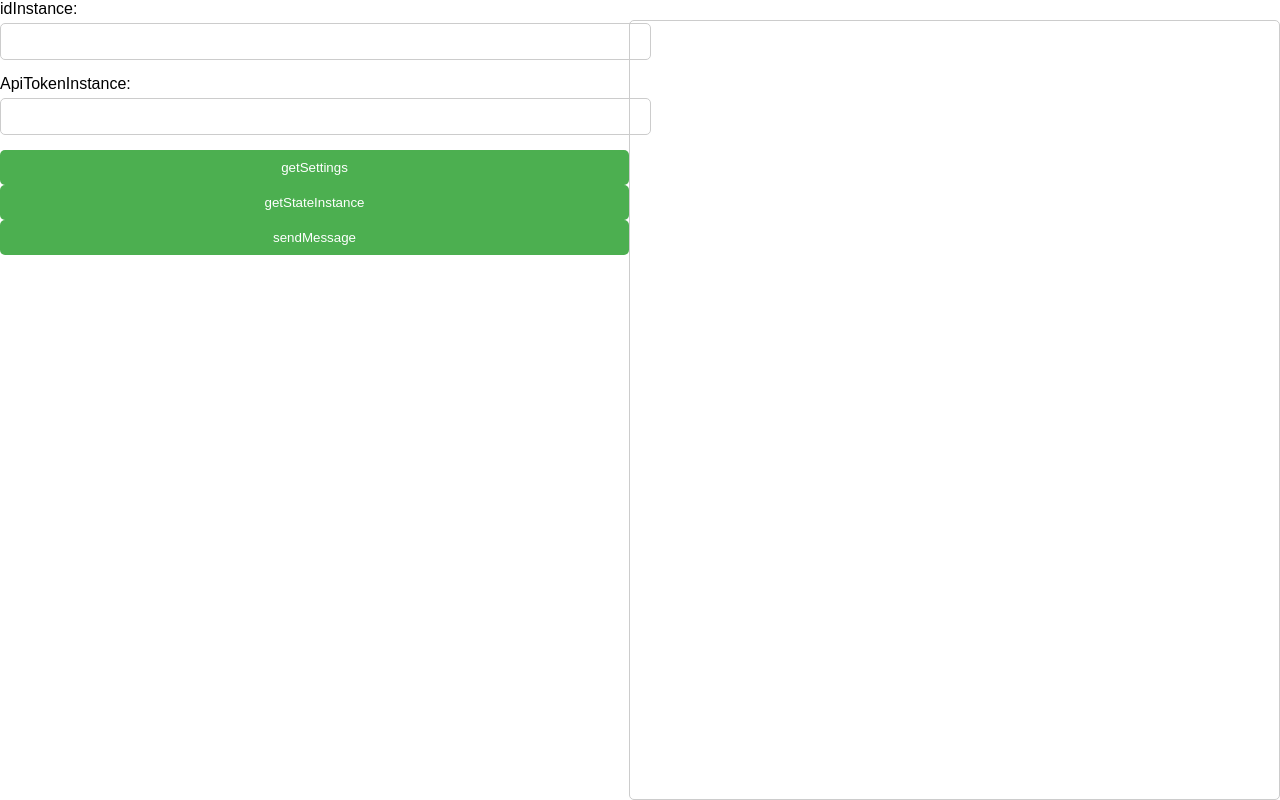
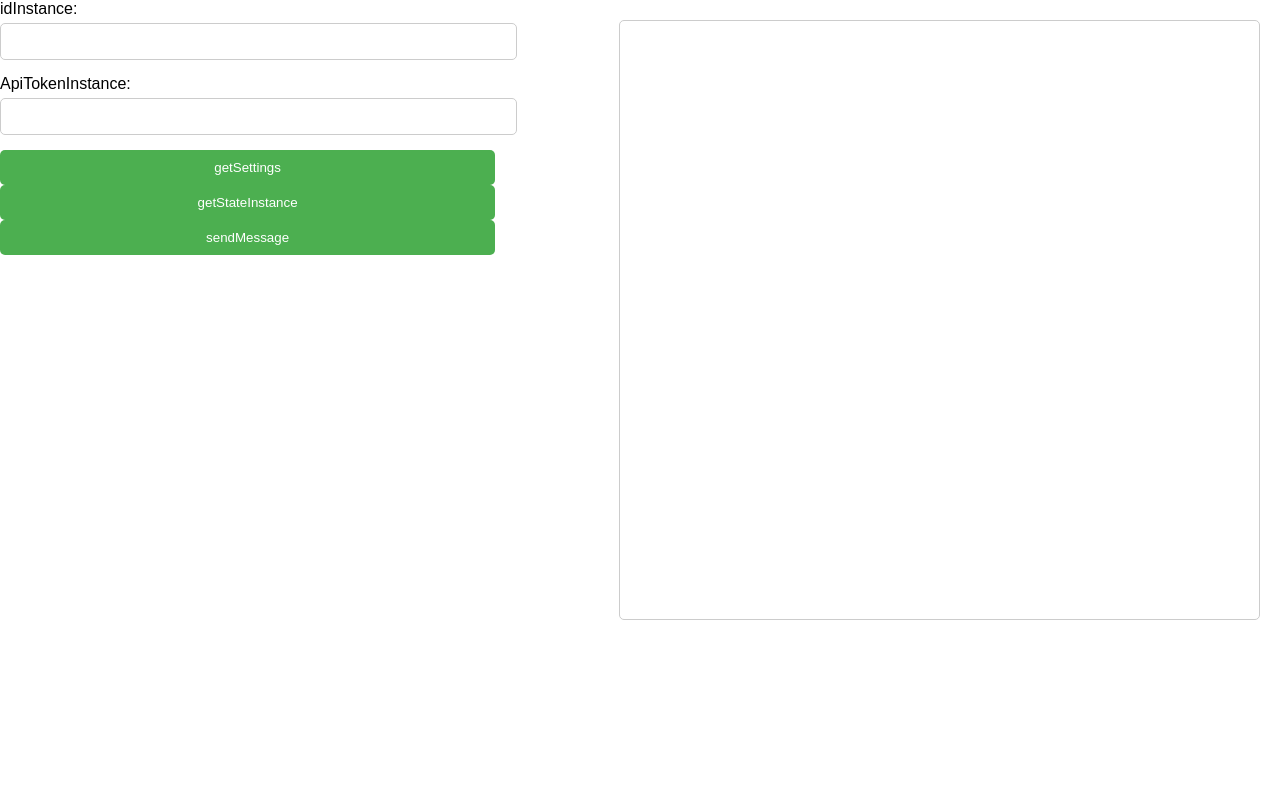
Before and after one commit to almazio/green-api-test, a plain HTML site: page index.html in a window 1280 px wide. Drawn offline with Linux system fonts and the light colour scheme.

Commit message:
Update index.html

```diff
--- a/index.html
+++ b/index.html
@@ -13,7 +13,7 @@
 
         .container {
             display: flex;
-            height: 100vh;
+            height: 80vh;
         }
 
         .input-group {
@@ -27,7 +27,7 @@
         }
 
         .input-group input {
-            width: 100%;
+            width: 80%;
             padding: 10px;
             border: 1px solid #ccc;
             border-radius: 5px;
@@ -40,11 +40,13 @@
             border: none;
             border-radius: 5px;
             cursor: pointer;
-            width: 100%;
+            width: 80%;
         }
 
         .response {
             margin-top: 20px;
+            margin-bottom: 20px;
+            margin-right: 20px;
             padding: 10px;
             border: 1px solid #ccc;
             border-radius: 5px;
```
